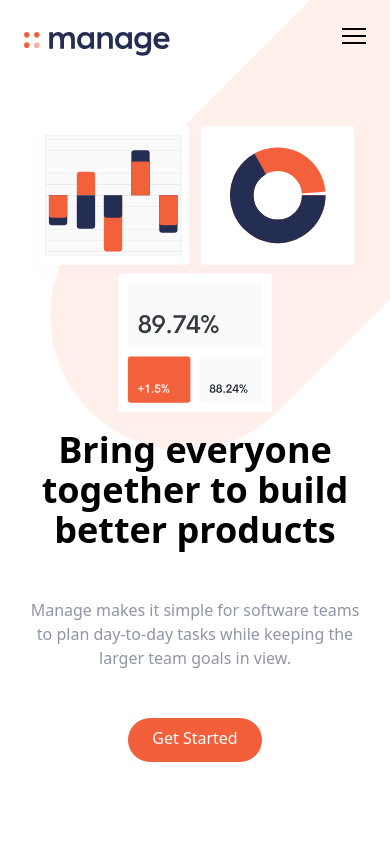
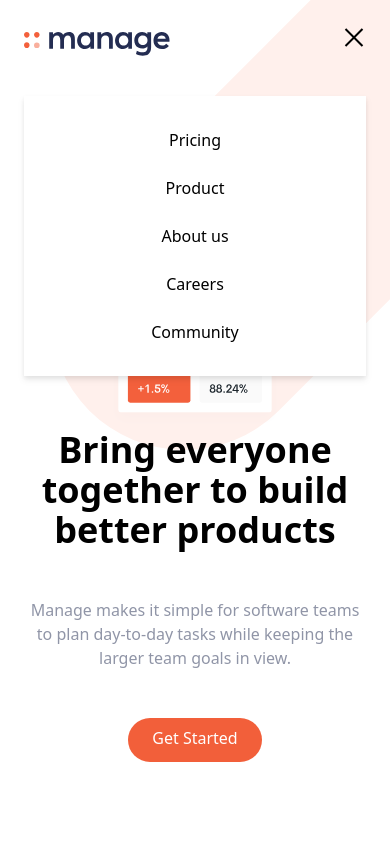
Before and after one commit to koyablue/tailwind_practice, a website: page index.html in a window 390 px wide. Both pictures are taken after a click on the button 354 px from the left and 40 px from the top of the page. Shown: the top 844 px of the page. Drawn offline with nearby package versions, Linux system fonts and the light colour scheme; files that its build step writes are made by us from their sources.

Commit message:
implement script to manage open class for sp nav menu

```diff
--- a/index.html
+++ b/index.html
@@ -41,7 +41,8 @@
 
     <!-- mobile menu -->
     <div class="md:hidden">
-      <div id="menu" class="absolute flex flex-col items-center self-end hidden py-8 mt-10 space-y-6 font bold bg-white sm:w-auto sm:self-center left-6 right-6 drop-shadow-md">
+      <!-- add flex class by js when open -->
+      <div id="menu" class="absolute flex-col items-center self-end hidden py-8 mt-10 space-y-6 font bold bg-white sm:w-auto sm:self-center left-6 right-6 drop-shadow-md">
         <a href="#">Pricing</a>
         <a href="#">Product</a>
         <a href="#">About us</a>
@@ -303,5 +304,7 @@
       </div>
     </div>
   </footer>
+
+  <script src="./js/script.js"></script>
 </body>
 </html>
--- a/js/script.js
+++ b/js/script.js
@@ -0,0 +1,8 @@
+const btn = document.getElementById('menu-btn')
+const nav = document.getElementById('menu')
+
+btn.addEventListener('click', () => {
+	btn.classList.toggle('open')
+	nav.classList.toggle('flex')
+	nav.classList.toggle('hidden')
+})
```
